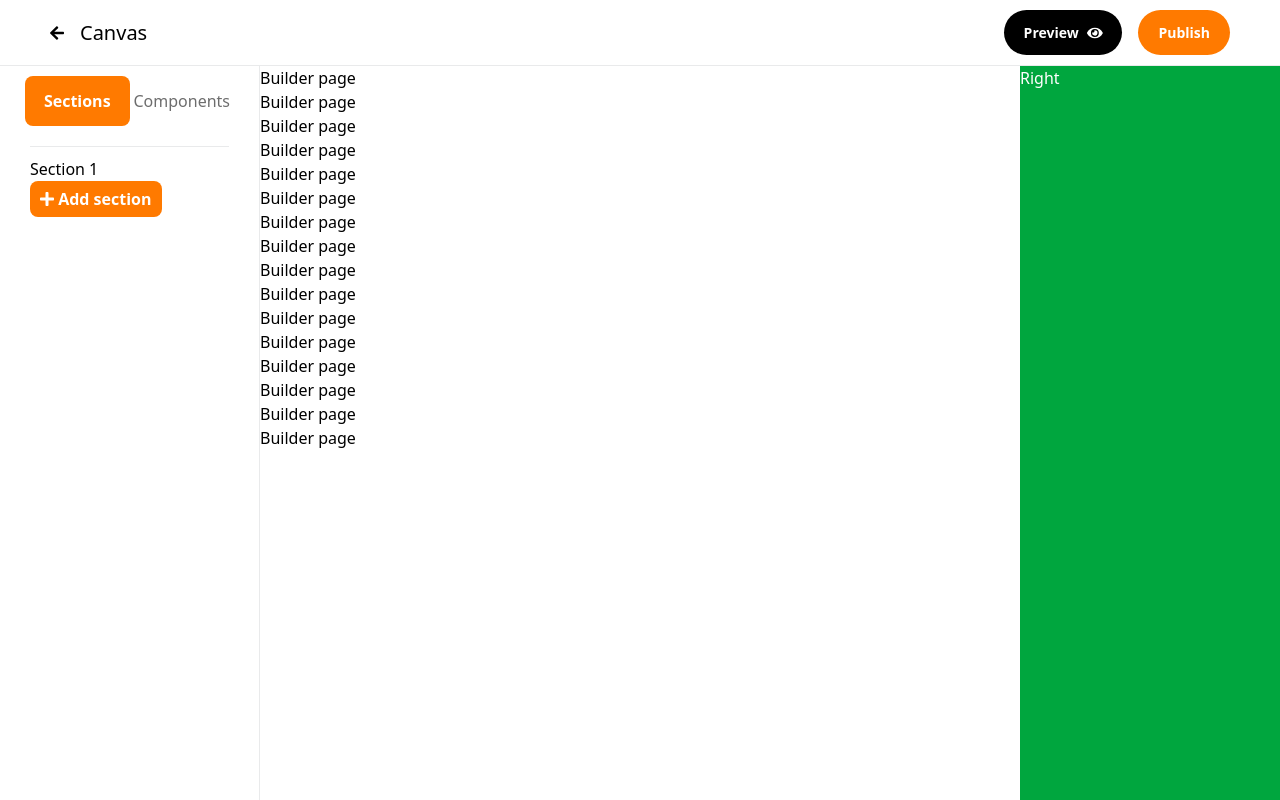
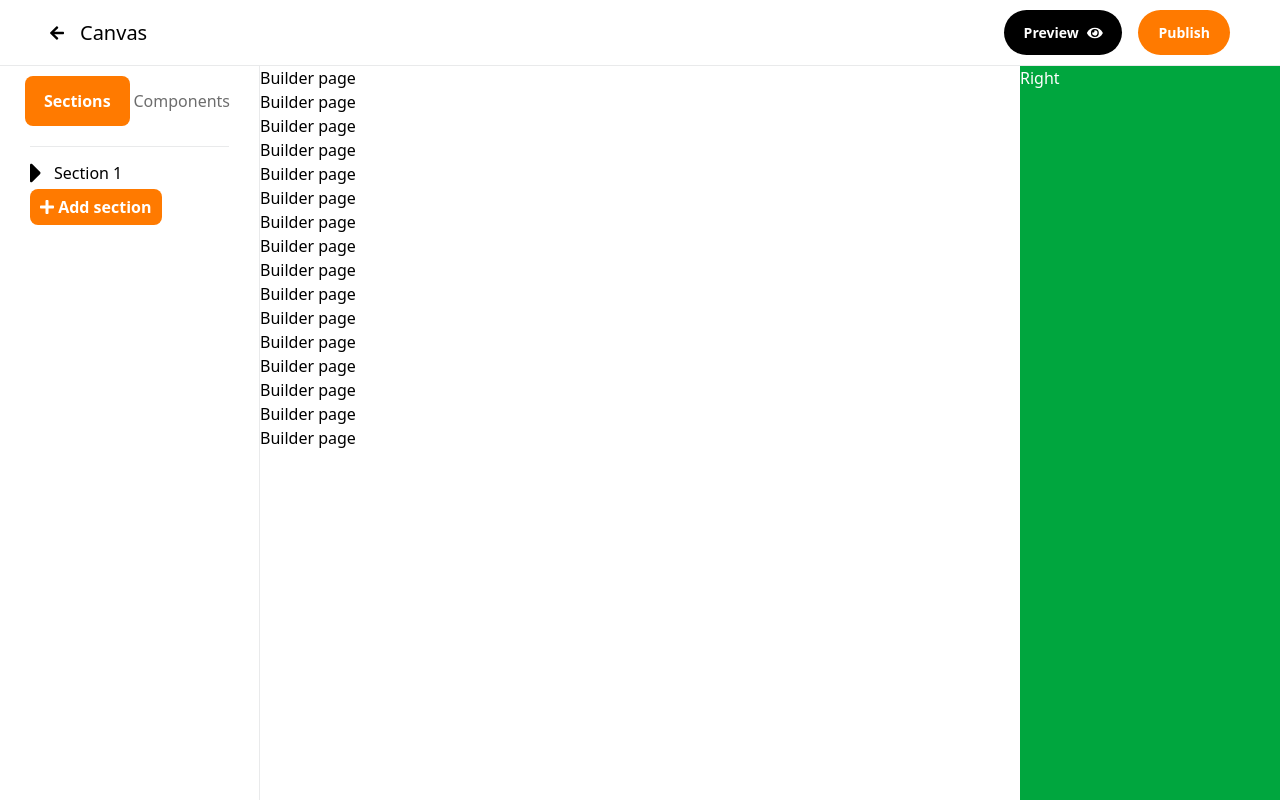
Before and after one commit to youssefrag/Pixelo, a Next.js app in the folder frontend/: page /builder in a window 1280 px wide. Both pictures are taken after a click on the button "Add section". Built offline with nearby package versions, Linux system fonts and the light colour scheme.

Commit message:
add select sections from left bar

```diff
--- a/frontend/components/BuilderSideBars/LeftBar.tsx
+++ b/frontend/components/BuilderSideBars/LeftBar.tsx
@@ -4,7 +4,7 @@ import { useState } from "react";
 import { UseDispatch, useSelector } from "react-redux";
 import { useDispatch } from "react-redux";
 import { FontAwesomeIcon } from "@fortawesome/react-fontawesome";
-import { faPlus } from "@fortawesome/free-solid-svg-icons";
+import { faPlus, faCaretRight } from "@fortawesome/free-solid-svg-icons";
 
 import type { RootState, AppDispatch } from "@/store";
 import { addSection, select } from "@/store/slices/builderSlice";
@@ -23,7 +23,16 @@ export default function LeftBar() {
   };
 
   const renderSections = rootOrder.map((sectionId) => {
-    return <h1 key={sectionId}>{nodes[sectionId].name}</h1>;
+    return (
+      <div
+        onClick={() => dispatch(select(sectionId))}
+        key={sectionId}
+        className="flex items-center gap-3"
+      >
+        <FontAwesomeIcon icon={faCaretRight} size="2x" />
+        {nodes[sectionId].name}
+      </div>
+    );
   });
 
   return (
```
